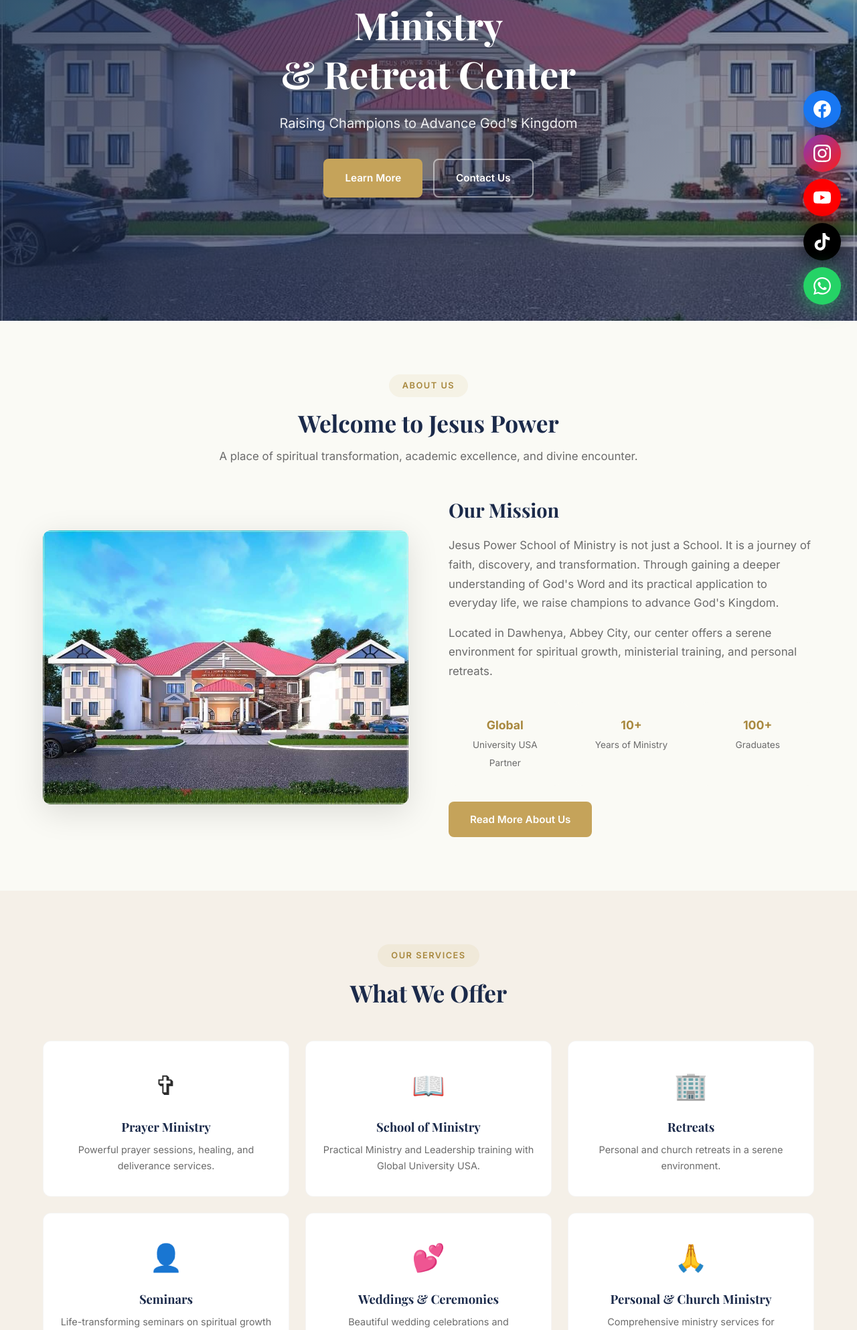
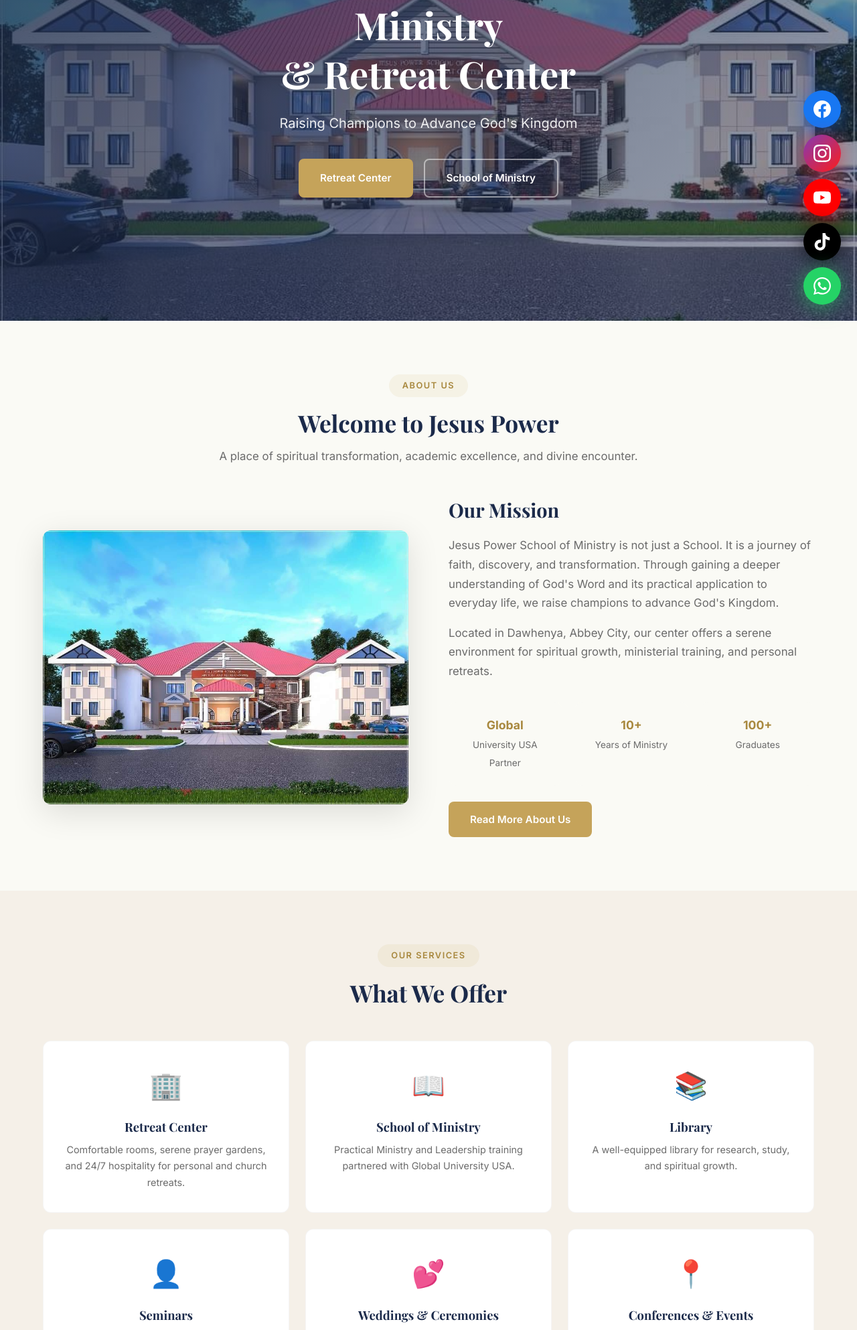
Before and after one commit to Ayonotx/JesusPowerMinistry, a PHP site: page / in a window 1280 px wide. Shown: the part 321-2307 px from the top of the page at 67% size. Run offline with PHP 8.4, Linux system fonts and the light colour scheme.

Commit message:
Redesign home page per client feedback: two main CTAs (Retreat + School of Ministry), remove Prayer Ministry, fix hero carousel to scroll, add graduation/facility images

```diff
--- a/assets/css/style.css
+++ b/assets/css/style.css
@@ -105,7 +105,6 @@ h1, h2, h3, h4 { font-family: 'Playfair Display', Georgia, serif; font-weight: 7
   position: absolute; top: 0; left: 0; width: 100%; height: 100%;
   background-size: cover; background-position: center;
   opacity: 0; transition: opacity 1.5s ease;
-  image-orientation: from-image;
 }
 .hero-slide.active { opacity: 1; }
 .hero-overlay {
--- a/index.html
+++ b/index.html
@@ -44,9 +44,13 @@
   <section class="hero">
     <div class="hero-carousel">
       <div class="hero-slide active" style="background-image: url('assets/img/optimized/result-centre-building.jpg')"></div>
-      <div class="hero-slide" style="background-image: url('assets/img/optimized/back-building-view.jpg')"></div>
+      <div class="hero-slide" style="background-image: url('assets/img/optimized/graduation-and-commisioning.jpg')"></div>
       <div class="hero-slide" style="background-image: url('assets/img/optimized/outside-entrance-of-retreat-centre.jpg')"></div>
-      <div class="hero-slide" style="background-image: url('assets/img/optimized/outside-entrance-of-retreat-centre-5.jpg')"></div>
+      <div class="hero-slide" style="background-image: url('assets/img/optimized/vip-lounge.jpg')"></div>
+      <div class="hero-slide" style="background-image: url('assets/img/optimized/entrance-hallway.jpg')"></div>
+      <div class="hero-slide" style="background-image: url('assets/img/optimized/graduation-practical-ministry-leadership.jpg')"></div>
+      <div class="hero-slide" style="background-image: url('assets/img/optimized/building-1.jpg')"></div>
+      <div class="hero-slide" style="background-image: url('assets/img/optimized/school-of-ministry-lesson-room.jpg')"></div>
     </div>
     <div class="hero-overlay"></div>
     <div class="hero-content">
@@ -54,8 +58,8 @@
       <h1 class="hero-title">Jesus Power School of Ministry<br>&amp; Retreat Center</h1>
       <p class="hero-subtitle">Raising Champions to Advance God's Kingdom</p>
       <div class="hero-actions">
-        <a href="about.html" class="btn btn-primary">Learn More</a>
-        <a href="contact.html" class="btn btn-outline">Contact Us</a>
+        <a href="retreat.html" class="btn btn-primary">Retreat Center</a>
+        <a href="ministry.html" class="btn btn-outline">School of Ministry</a>
       </div>
     </div>
   </section>
@@ -103,34 +107,34 @@
       </div>
       <div class="services-grid-home">
         <div class="service-card">
-          <div class="service-icon">&#10014;</div>
-          <h3>Prayer Ministry</h3>
-          <p>Powerful prayer sessions, healing, and deliverance services.</p>
+          <div class="service-icon">&#127970;</div>
+          <h3>Retreat Center</h3>
+          <p>Comfortable rooms, serene prayer gardens, and 24/7 hospitality for personal and church retreats.</p>
         </div>
         <div class="service-card">
           <div class="service-icon">&#128214;</div>
           <h3>School of Ministry</h3>
-          <p>Practical Ministry and Leadership training with Global University USA.</p>
+          <p>Practical Ministry and Leadership training partnered with Global University USA.</p>
         </div>
         <div class="service-card">
-          <div class="service-icon">&#127970;</div>
-          <h3>Retreats</h3>
-          <p>Personal and church retreats in a serene environment.</p>
+          <div class="service-icon">&#128218;</div>
+          <h3>Library</h3>
+          <p>A well-equipped library for research, study, and spiritual growth.</p>
         </div>
         <div class="service-card">
           <div class="service-icon">&#128100;</div>
           <h3>Seminars</h3>
-          <p>Life-transforming seminars on spiritual growth and leadership.</p>
+          <p>Life-transforming seminars on spiritual growth, leadership, and ministry development.</p>
         </div>
         <div class="service-card">
           <div class="service-icon">&#128149;</div>
           <h3>Weddings &amp; Ceremonies</h3>
-          <p>Beautiful wedding celebrations and engagement ceremonies.</p>
+          <p>Beautiful wedding celebrations and engagement ceremonies in a picturesque setting.</p>
         </div>
         <div class="service-card">
-          <div class="service-icon">&#128591;</div>
-          <h3>Personal &amp; Church Ministry</h3>
-          <p>Comprehensive ministry services for individuals and churches.</p>
+          <div class="service-icon">&#128205;</div>
+          <h3>Conferences &amp; Events</h3>
+          <p>Venue and hosting for conferences, workshops, and community events.</p>
         </div>
       </div>
     </div>
```
Also changed, not shown: assets/js/script.js (+6 -28 lines).
